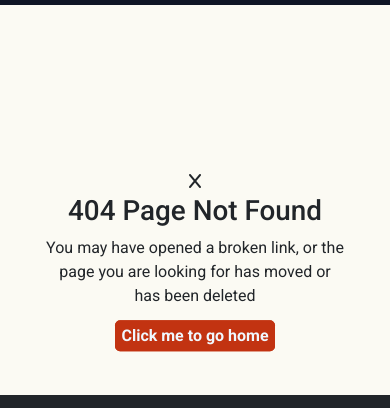
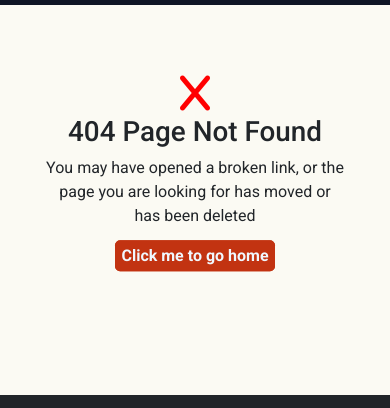
Before and after one commit to JamesBracken/Escape-and-explore, a plain HTML site: page 404.html in a window 390 px wide. Shown: the part 53-461 px from the top of the page. Drawn offline with nearby package versions, Linux system fonts and the light colour scheme; a web font is replaced by a local one.

```diff
--- a/assets/style.css
+++ b/assets/style.css
@@ -1,7 +1,7 @@
 /* Global styles */
 /* Page width is different accross some elements and nav is pushing out farther
    than other elements, this is stopping that  */
-   html {
+html {
     /*  */
     overflow-x: hidden;
 }
@@ -201,8 +201,9 @@
     visibility: hidden;
 }
 
-/* Success page */
-#success-main {
+/* Success page & 404 Error page */
+#success-main,
+#error-main {
     position: absolute;
     top: 52px;
     bottom: 252.59px;
@@ -221,6 +222,12 @@
     font-size: 100px;
     padding-bottom: 10px;
     color: lightgreen;
+}
+
+.fa-x {
+    font-size: 100px;
+    padding-bottom: 0;
+    color: red;
 }
 
 /* Footer styles */
@@ -262,6 +269,7 @@
         max-width: 350px !important;
     }
 }
+
 /* Media devices (Mobile, 576px and below) */
 @media screen and (max-width: 576px) {
     #success-page {
@@ -278,9 +286,16 @@
         color: lightgreen;
     }
 
+    .fa-x {
+        font-size: 40px;
+        padding-bottom: 0;
+        color: red;
+    }
+
     .package-card-body {
         max-height: 410px !important;
     }
+
     .success-home-btn {
         background-color: #c23311;
         height: 37px;
@@ -288,7 +303,8 @@
         padding-top: 0;
     }
 
-    #success-main {
+    #success-main,
+    #error-main {
         position: absolute;
         top: 52px;
         bottom: 327px;
@@ -301,14 +317,17 @@
         max-width: 440px !important;
     }
 }
+
 /* Media devices (tablets, 768px and up) */
 @media screen and (min-width: 768px) {
     .partnerSponsorCardImg {
         height: 200px;
     }
+
     .places-to-visit-card {
         max-width: 720px !important;
     }
+
     .package-card-body {
         min-height: 410px;
     }
```
Also changed, not shown: README.md, assets/images/hero_img.jpg, assets/images/readme_imgs/features/404-page.PNG (added), assets/images/readme_imgs/testing/booking-html-validator.PNG (added), assets/images/readme_imgs/testing/html-validator.PNG (added), assets/images/readme_imgs/testing/success-html-validator.PNG (added).
